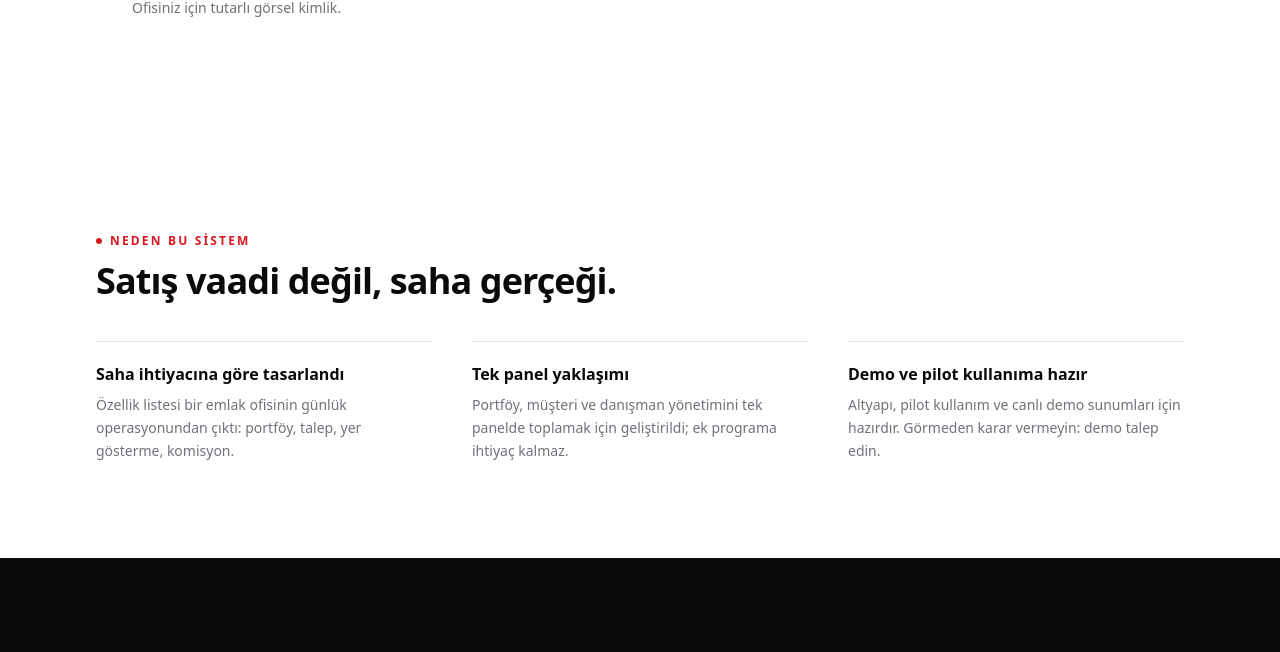
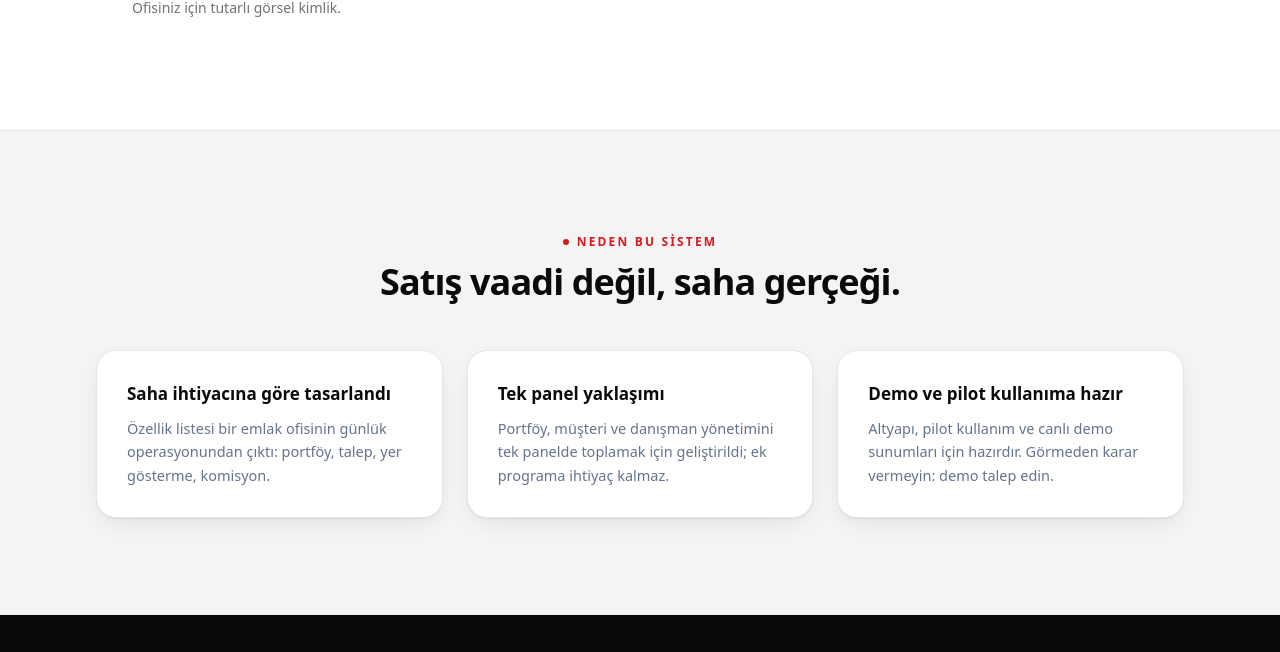
Before and after one commit to yasantan-glitch/real-estate-crm-landing, a Next.js app: page / in a window 1280 px wide. Shown: the part 6851-7503 px from the top of the page. Built offline with nearby package versions, Linux system fonts and the light colour scheme; no server answers.

Commit message:
style(trust): card grid instead of border-top dividers
Replace the border-top divider layout with the shadow-card grid
pattern used elsewhere in the redesign (Problem/Audience/Services/
Features/Solution). Content unchanged, sourced from
content/landing.ts.

```diff
--- a/components/TrustSection.tsx
+++ b/components/TrustSection.tsx
@@ -3,14 +3,14 @@ import { trust } from "@/content/landing";
 
 export default function TrustSection() {
   return (
-    <section className="bg-white">
+    <section className="border-y border-line bg-surface">
       <div className="section">
-        <SectionHeading eyebrow={trust.eyebrow} title={trust.title} />
-        <div className="mt-10 grid gap-8 md:grid-cols-3 md:gap-10">
+        <SectionHeading eyebrow={trust.eyebrow} title={trust.title} center />
+        <div className="mt-12 grid gap-6 [grid-template-columns:repeat(auto-fit,minmax(280px,1fr))]">
           {trust.items.map((item) => (
-            <div key={item.title} className="border-t border-slate-200 pt-5">
-              <h3 className="text-base font-semibold text-brand">{item.title}</h3>
-              <p className="mt-2 text-sm leading-relaxed text-muted">{item.text}</p>
+            <div key={item.title} className="rounded-[20px] border border-line bg-white p-[30px] shadow-card">
+              <h3 className="text-[17px] font-extrabold text-brand">{item.title}</h3>
+              <p className="mt-2.5 text-[14.5px] leading-relaxed text-slate-500">{item.text}</p>
             </div>
           ))}
         </div>
```
